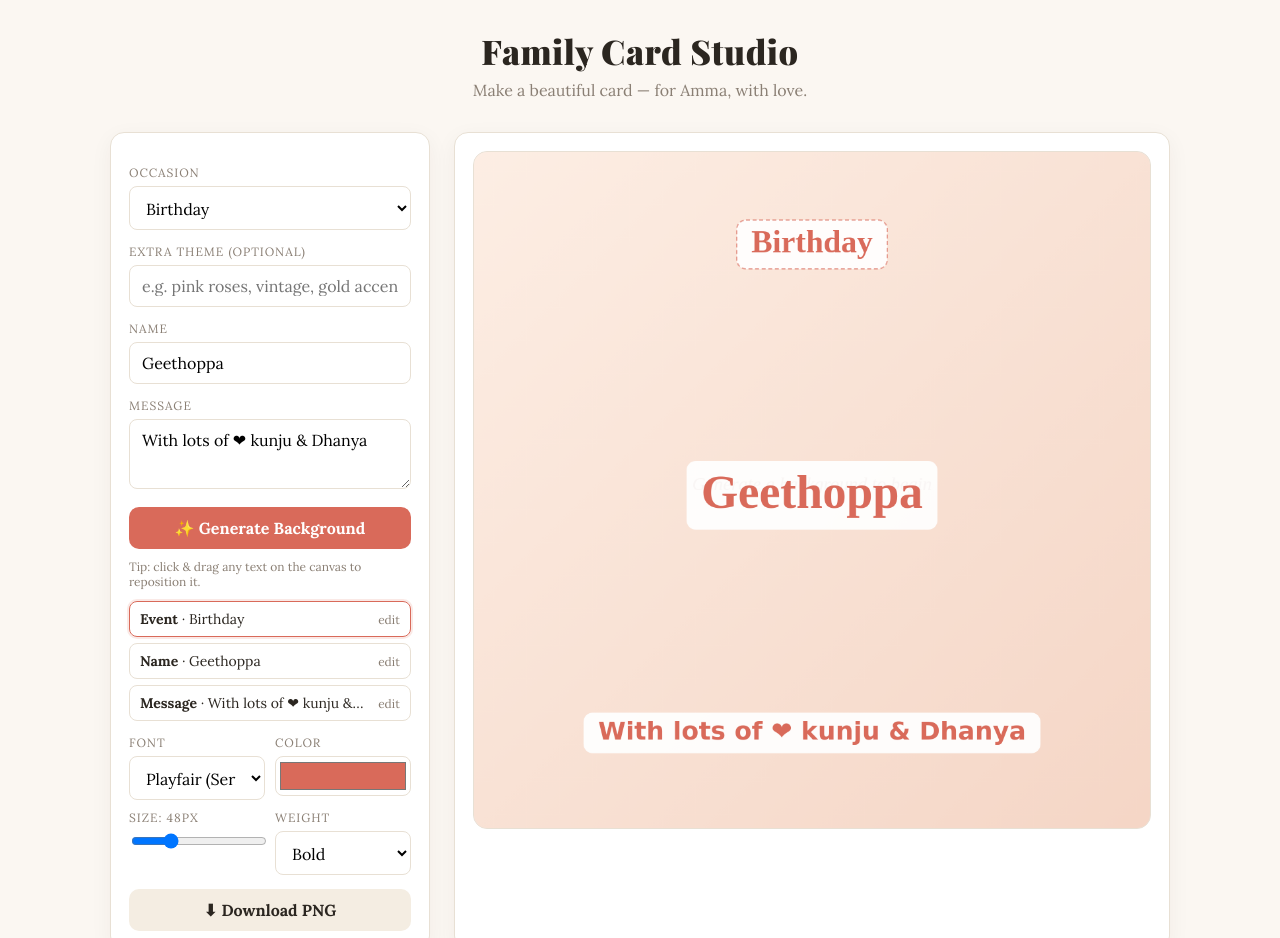
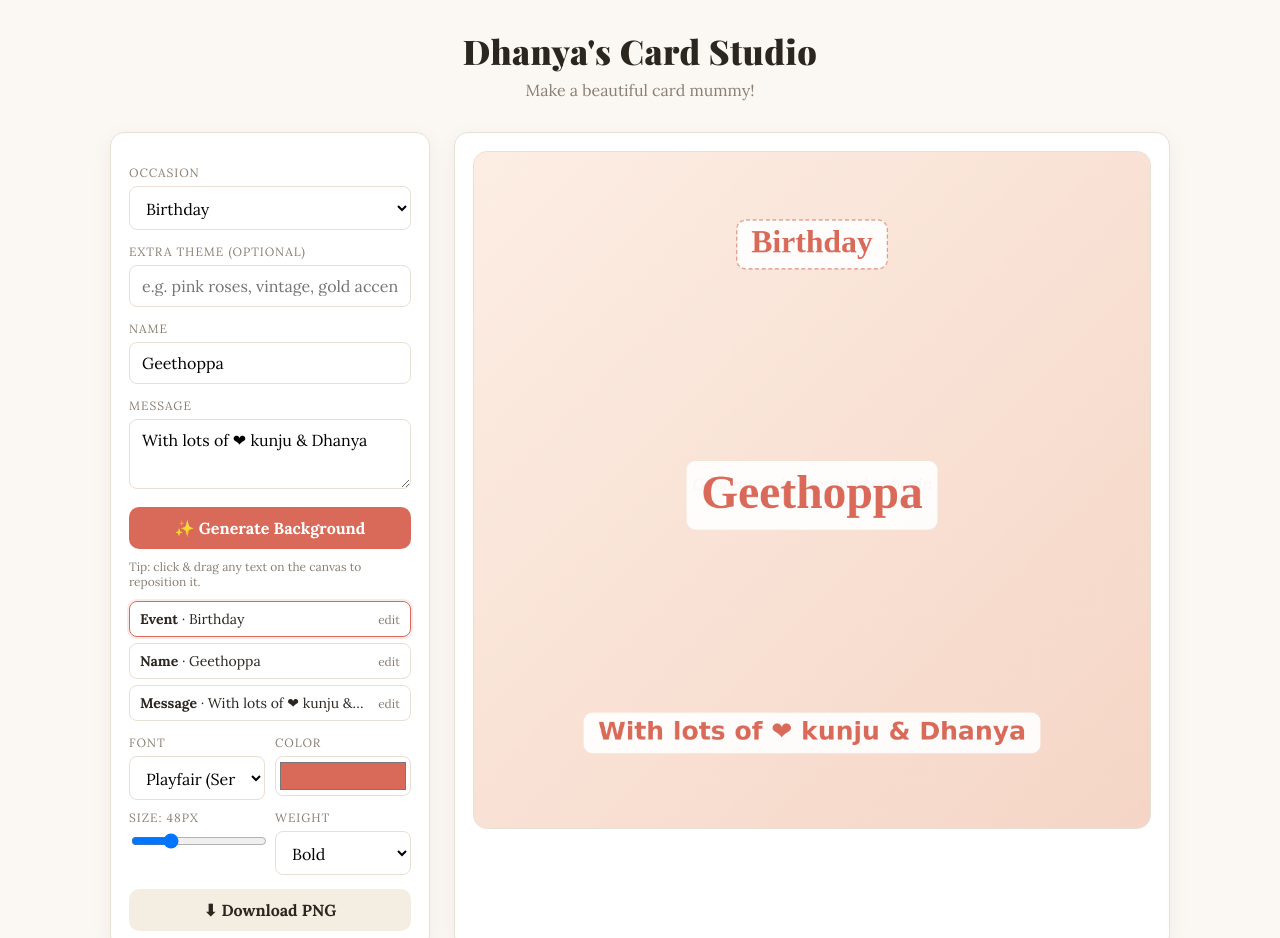
Before and after one commit to Rajthegreat123/Dhanya-Card-Studio, a website: page index.html in a window 1280 px wide. Shown: the top 938 px of the page. Drawn offline with nearby package versions, Linux system fonts and the light colour scheme.

Commit message:
Update header title and description in index.html

```diff
--- a/index.html
+++ b/index.html
@@ -40,8 +40,8 @@
 </head>
 <body>
 <header>
-  <h1>Family Card Studio</h1>
-  <p>Make a beautiful card — for Amma, with love.</p>
+  <h1>Dhanya's Card Studio</h1>
+  <p>Make a beautiful card mummy!</p>
 </header>
 
 <main>
```
